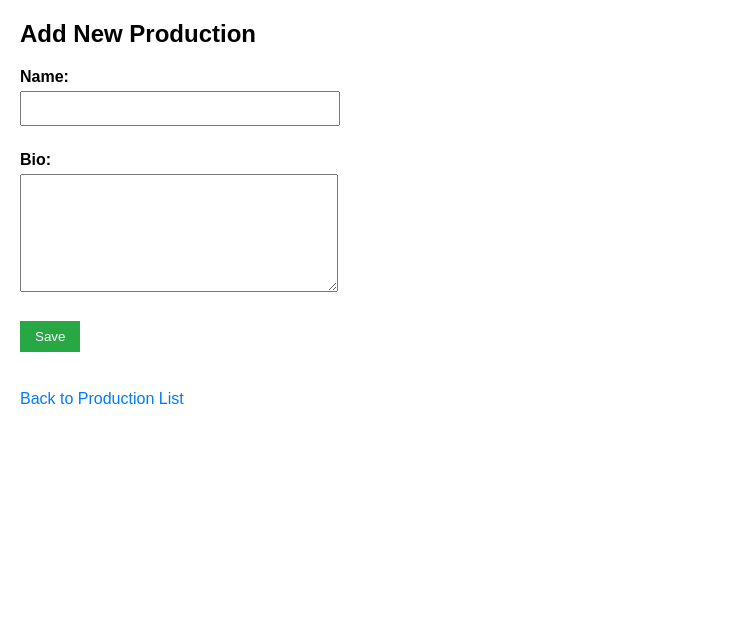
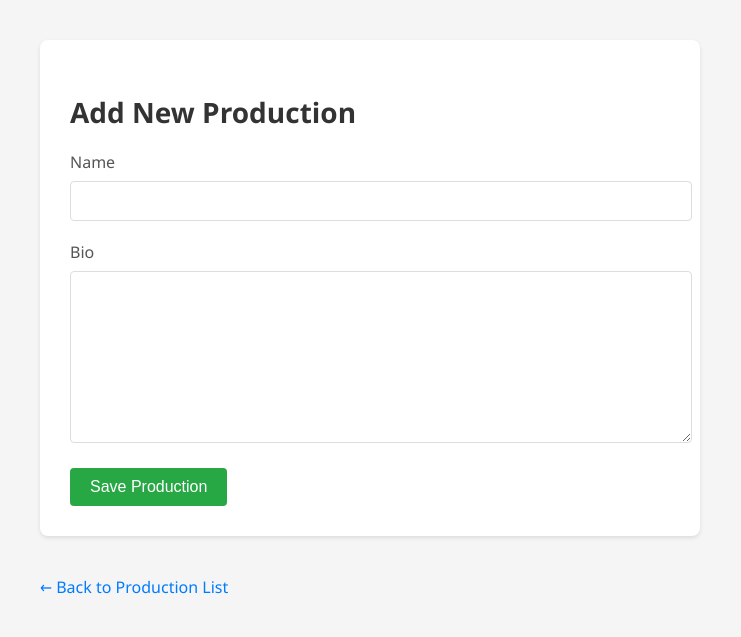
Before and after one commit to jamalihassan0307/Django-Migration-And-Model-Detailed-Basic-Code, a Django app: template myapp/templates/production/create_production.html in a window 1280 px wide. Shown: the top 637 px of the page, without its empty margins (0-741 px from the left). Run offline with Django 5.2, Linux system fonts and the light colour scheme; the template is opened without the code that fills it, so the values that code supplies are empty.

Commit message:
Add CSS styles for production and song management templates. Refactor HTML templates to utilize external CSS for consistent design and improved user experience. Enhance form and table layouts for better accessibility and aesthetics.

```diff
--- /dev/null
+++ b/myapp/static/css/production.css
@@ -0,0 +1,149 @@
+body {
+    font-family: 'Segoe UI', Tahoma, Geneva, Verdana, sans-serif;
+    margin: 0;
+    padding: 20px;
+    background-color: #f5f5f5;
+}
+
+.container {
+    max-width: 1200px;
+    margin: 0 auto;
+    padding: 20px;
+}
+
+h2 {
+    color: #333;
+    margin-bottom: 20px;
+    font-size: 28px;
+}
+
+.form-container {
+    background-color: white;
+    padding: 30px;
+    border-radius: 8px;
+    box-shadow: 0 2px 4px rgba(0,0,0,0.1);
+    margin-bottom: 20px;
+    max-width: 600px;
+}
+
+.form-group {
+    margin-bottom: 20px;
+}
+
+label {
+    display: block;
+    margin-bottom: 8px;
+    color: #555;
+    font-weight: 500;
+}
+
+input[type="text"],
+textarea {
+    width: 100%;
+    padding: 10px;
+    border: 1px solid #ddd;
+    border-radius: 4px;
+    font-size: 16px;
+    transition: border-color 0.3s;
+}
+
+input[type="text"]:focus,
+textarea:focus {
+    border-color: #007bff;
+    outline: none;
+}
+
+textarea {
+    min-height: 150px;
+    resize: vertical;
+}
+
+.button {
+    padding: 10px 20px;
+    border: none;
+    border-radius: 4px;
+    cursor: pointer;
+    font-size: 16px;
+    transition: background-color 0.3s;
+}
+
+.primary-button {
+    background-color: #007bff;
+    color: white;
+}
+
+.primary-button:hover {
+    background-color: #0056b3;
+}
+
+.danger-button {
+    background-color: #dc3545;
+    color: white;
+}
+
+.danger-button:hover {
+    background-color: #c82333;
+}
+
+.success-button {
+    background-color: #28a745;
+    color: white;
+}
+
+.success-button:hover {
+    background-color: #218838;
+}
+
+.table-container {
+    background-color: white;
+    padding: 20px;
+    border-radius: 8px;
+    box-shadow: 0 2px 4px rgba(0,0,0,0.1);
+    overflow-x: auto;
+}
+
+.table {
+    width: 100%;
+    border-collapse: collapse;
+    margin-top: 20px;
+}
+
+.table th, .table td {
+    padding: 12px 15px;
+    text-align: left;
+    border-bottom: 1px solid #ddd;
+}
+
+.table th {
+    background-color: #f8f9fa;
+    color: #333;
+    font-weight: 600;
+}
+
+.table tr:hover {
+    background-color: #f8f9fa;
+}
+
+.actions {
+    display: flex;
+    gap: 10px;
+}
+
+.back-link {
+    display: inline-block;
+    margin-top: 20px;
+    color: #007bff;
+    text-decoration: none;
+    font-weight: 500;
+}
+
+.back-link:hover {
+    text-decoration: underline;
+}
+
+.bio-preview {
+    max-width: 300px;
+    white-space: nowrap;
+    overflow: hidden;
+    text-overflow: ellipsis;
+}
--- a/myapp/templates/production/create_production.html
+++ b/myapp/templates/production/create_production.html
@@ -2,45 +2,31 @@
 <html lang="en">
 <head>
     <meta charset="UTF-8">
+    <meta name="viewport" content="width=device-width, initial-scale=1.0">
     <title>Add Production</title>
-    <style>
-        body { font-family: Arial, sans-serif; margin: 20px; }
-        .form-group { margin-bottom: 15px; }
-        label { display: block; margin-bottom: 5px; font-weight: bold; }
-        input, textarea { padding: 8px; margin-bottom: 10px; width: 300px; }
-        textarea { height: 100px; }
-        button {
-            padding: 8px 15px;
-            background-color: #28a745;
-            color: white;
-            border: none;
-            cursor: pointer;
-        }
-        .back-link {
-            display: inline-block;
-            margin-top: 20px;
-            color: #007bff;
-            text-decoration: none;
-        }
-    </style>
+    {% load static %}
+    <link rel="stylesheet" href="{% static 'css/production.css' %}">
 </head>
 <body>
+    <div class="container">
+        <div class="form-container">
             <h2>Add New Production</h2>
             <form method="POST">
                 {% csrf_token %}
                 <div class="form-group">
-            <label for="name">Name:</label>
+                    <label for="name">Name</label>
                     <input type="text" id="name" name="name" required>
                 </div>
 
                 <div class="form-group">
-            <label for="bio">Bio:</label>
+                    <label for="bio">Bio</label>
                     <textarea id="bio" name="bio" required></textarea>
                 </div>
 
-        <button type="submit">Save</button>
+                <button type="submit" class="button success-button">Save Production</button>
             </form>
-    <br>
-    <a href="{% url 'fetch_production' %}" class="back-link">Back to Production List</a>
+        </div>
+        <a href="{% url 'fetch_production' %}" class="back-link">← Back to Production List</a>
+    </div>
 </body>
 </html>
```
Also changed, not shown: myapp/static/css/song.css (added, +235 -0 lines), myapp/templates/production/edit_production.html (+11 -25 lines), myapp/templates/production/production.html (+11 -45 lines). Lines whose indentation alone changed are shown as unchanged.
